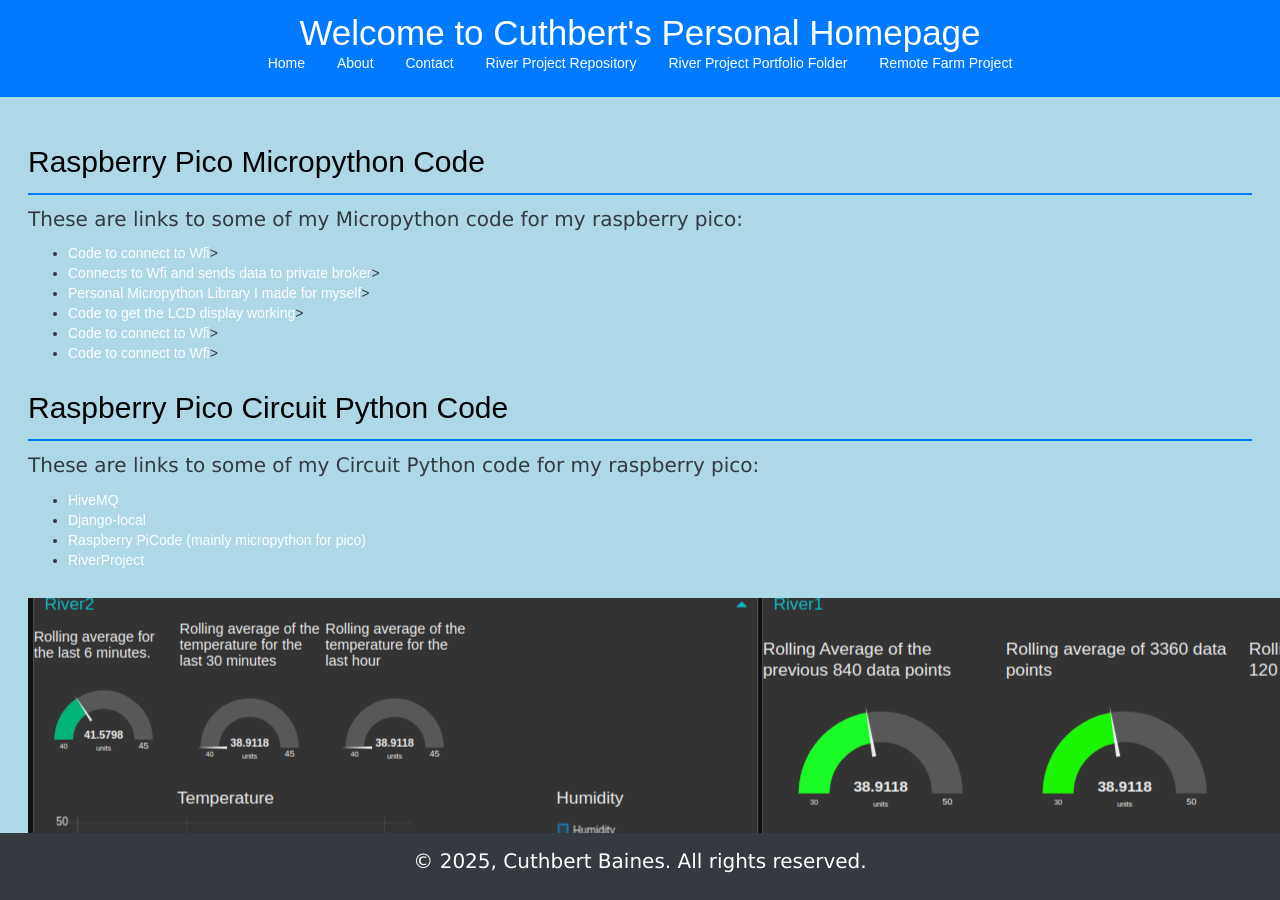
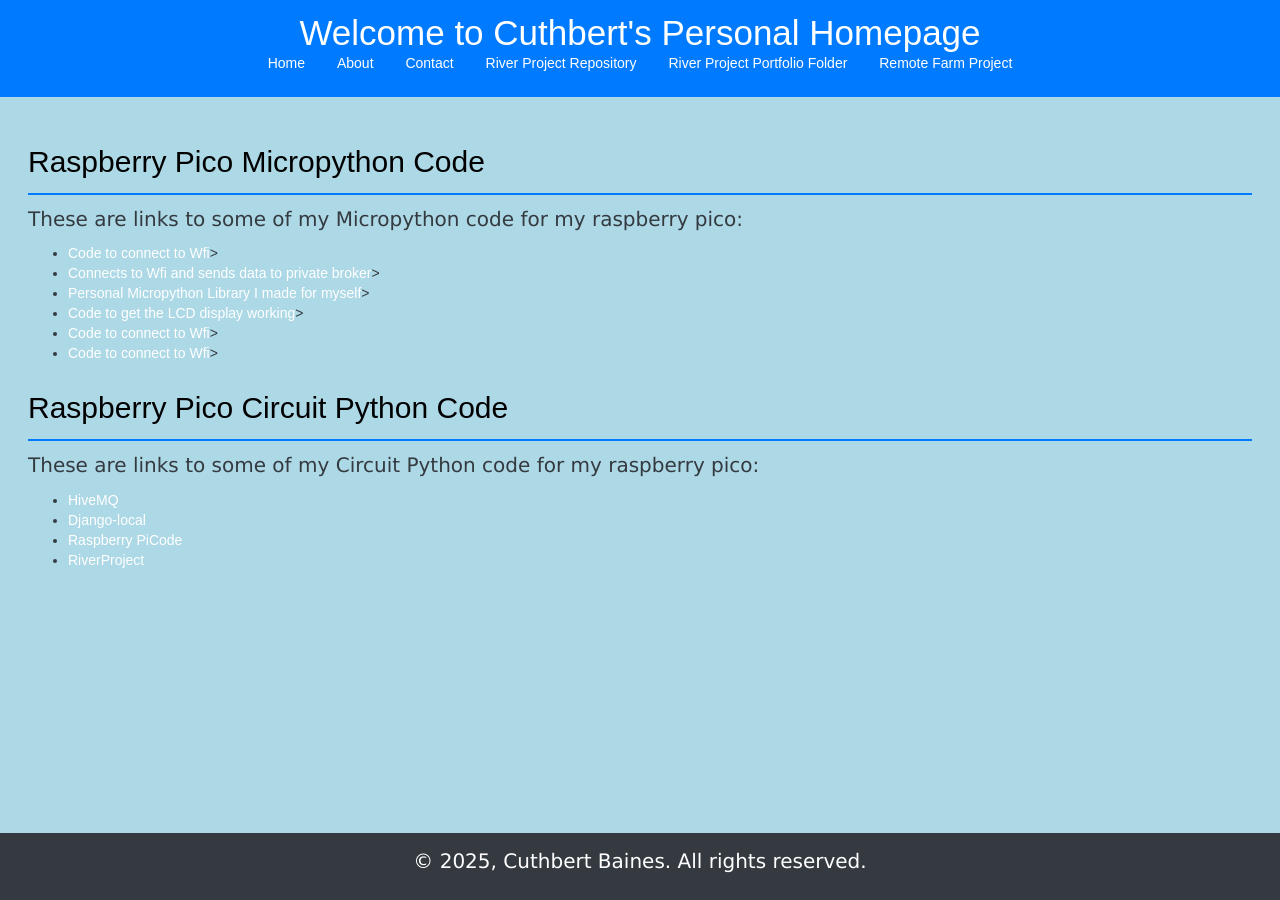
Before and after one commit to cuthbert86/cuthbert86.github.io, a Jekyll site: the page PiCode_showcase.html, which Jekyll copies as it is, in a window 1280 px wide and 900 px high. Built offline with Jekyll 4.4.1, drawn with Linux system fonts in a browser that asks for light colours.

Commit message:
Update PiCode_showcase.html
Signed-off-by: Cuthbert Baines <149163506+cuthbert86@users.noreply.github.com>

```diff
--- a/PiCode_showcase.html
+++ b/PiCode_showcase.html
@@ -49,7 +49,7 @@ a:active {
 
 <body>
     <header>
-        <h1>Welcome to Cuthbert's Personal Homepage</h1>
+        <a href="index.html"><h1>Welcome to Cuthbert's Personal Homepage</h1></a>
         <nav>
             <ul>
                 <li><a href="index.html">Home</a></li>
@@ -82,15 +82,10 @@ a:active {
             <ul>
                 <li><a href="Cuthbert86/HiveMQ">HiveMQ</a></li>
                 <li><a href="Cuthbert86/Django-Local">Django-local</a></li>
-                <li><a href="Cuthbert86/PiCode">Raspberry PiCode (mainly micropython for pico)</a></li>
+                <li><a href="Cuthbert86/PiCode_showcase">Raspberry PiCode</a></li>
                 <li><a href="Cuthbert86/RiverProject">RiverProject</a></li>
             </ul>
         </section>
-        <img src="dashboard.png" alt="River_Data_Dashboard">
-        <br></br>
-        <img src="screenshot_ofpythonPart1.png" alt="pythoncode_part1">
-        <img src="screenshotofpythonpart2.png" alt="pythoncode_part2">
-
     </main>
     <footer>
         <p>&copy; 2025, Cuthbert Baines.
```
